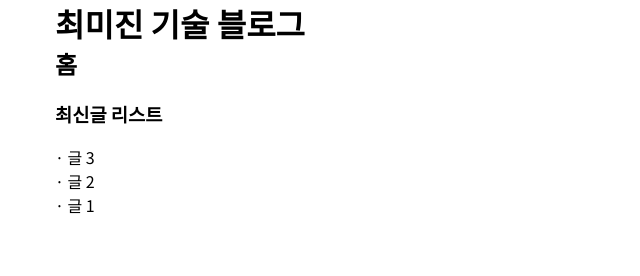
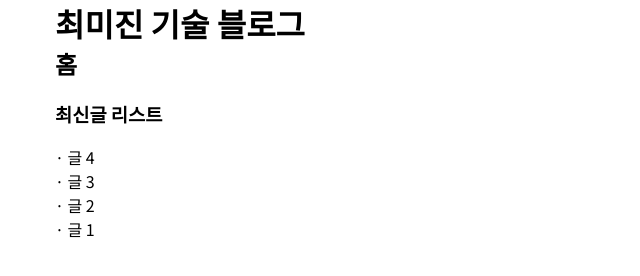
Before and after one commit to queenmijin/blog, a plain HTML site: page index.html in a window 1280 px wide. Shown: the full height of the page, 0-640 px from the left. Drawn offline with Linux system fonts and the light colour scheme.

Commit message:
index.html 수정

```diff
--- a/index.html
+++ b/index.html
@@ -1,5 +1,6 @@
 <!DOCTYPE html>
 <html lang="en">
+
 <head>
     <meta charset="UTF-8">
     <title>최미진 기술 블로그 - 홈</title>
@@ -9,6 +10,7 @@
     <!-- 오직 이 파일만 사용하는 CSS -->
     <link rel="stylesheet" href="index.css">
 </head>
+
 <body>
     <h1 class="logo-bar con">
         최미진 기술 블로그
@@ -20,10 +22,12 @@
         <h3>최신글 리스트</h3>
 
         <ul>
+            <li><a href="article/4.html">글 4</a></li>
             <li><a href="article/3.html">글 3</a></li>
             <li><a href="article/2.html">글 2</a></li>
             <li><a href="article/1.html">글 1</a></li>
         </ul>
     </div>
 </body>
+
 </html>
```
